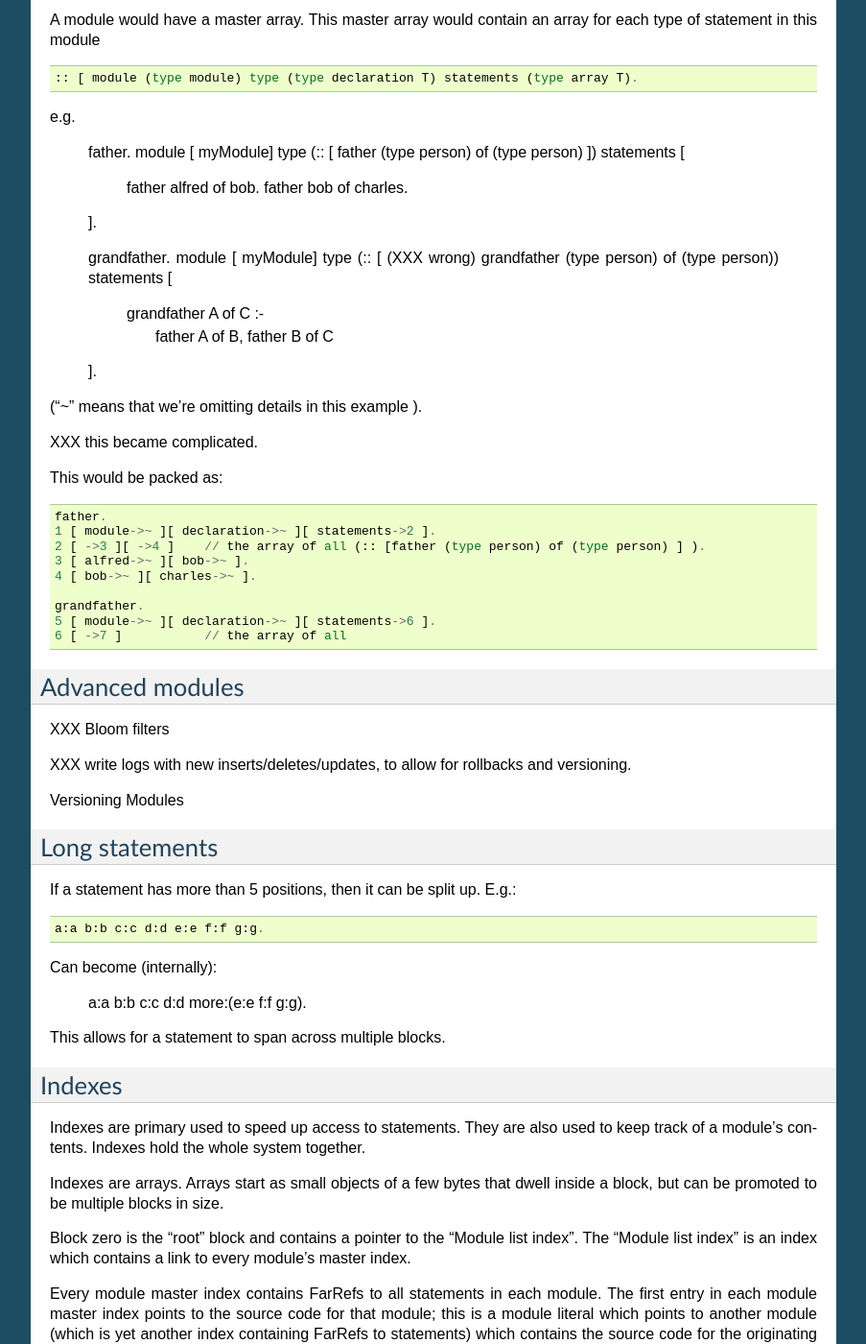
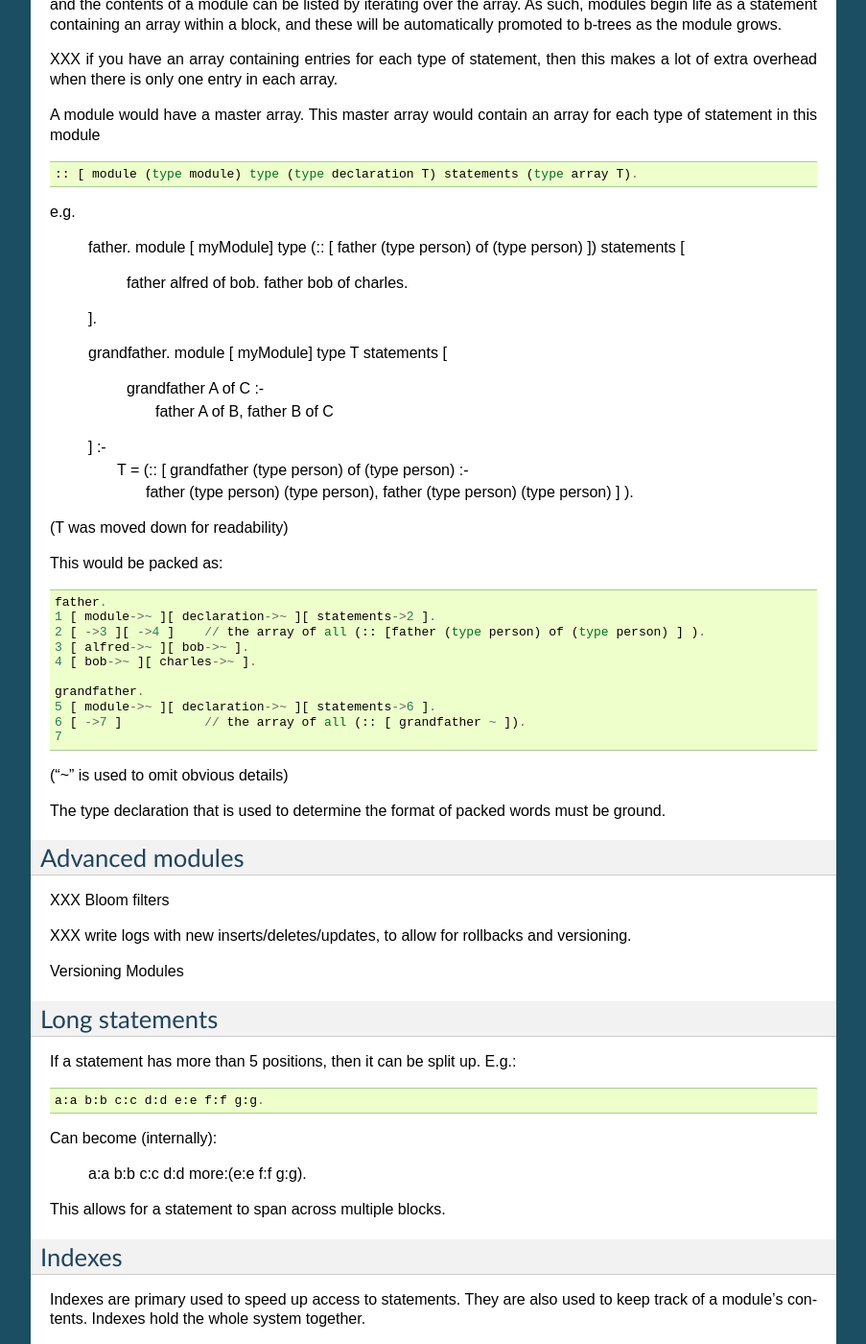
Before and after one commit to mikevdg/faish, a Sphinx documentation site: the page built from doc/notes/implementation.rst, in a window 1280 px wide and 1400 px high, scrolled down 4507 px. Shown: the whole window at 96% size, without its empty margins (198-1101 px from the left). Built offline with Sphinx 7.4.7, drawn with Linux system fonts in a browser that asks for light colours; some of the changed text lies outside the part shown.

Commit message:
Minor changes. Thinking about " :- ".

```diff
--- a/doc/notes/implementation.rst
+++ b/doc/notes/implementation.rst
@@ -97,13 +97,16 @@ Stored elements can be:
 
 * References, 8 bits pointing to something else in the block.
 * Primitive types (bool, byte, int, float etc).
-* Deciders, N bits, determining what the following bit of data is.
+* Deciders, N bits, determining what the type of the following data is.
+* Variables.
 
 These are packed into 64-bit words.
 
 All the other types the VM needs can be defined in terms of these elements. Type declarations, for example, are packed statements following the same schema. Module references are statements holding everything the VM needs to know about modules. Compiled code is a statement containing an array of bytes.
 
 A "decider" is a small number of bits that determine what the type of the rest of the data is. This occurs when there are multiple options for the type of an element. For example, an "Animal" might be a dog or a cat, so a leading bit would inform the VM that the following data is of format "dog" or format "cat". Deciders should be encoded using the fewest number of bits required, such that compiled code can have a jump table of every possible case to allow for throwing errors for invalid deciding values. Deciders are basically just enums.
+
+Variables are numbered sequentially. These can use the same bit-packing logic as deciders. Variables only need to be stored when in a block. When used, they will be allocated in memory as typed local variables in compiled code.
 
 The VM then knows, starting from a root set of elements of precoded types, what the type of everything other binary bit in the storage is by following the type system. In this way, object headers are not required, and compiled code can make assumptions about the structure of data.
 
@@ -202,15 +205,16 @@ e.g.
     ].
 
     grandfather.
-    module [	myModule] type (:: [ (XXX wrong) grandfather (type person) of (type person)) statements [
+    module [	myModule] type T statements [
         grandfather A of C :-
 	    father A of B,
 	    father B of C
-    ].
+    ] :-
+        T = (:: [ grandfather (type person) of (type person) :-
+		father (type person) (type person),
+		father (type person) (type person) ] ).
 
-("~" means that we're omitting details in this example ).
-
-XXX this became complicated.
+(T was moved down for readability)
 
 This would be packed as::
 
@@ -222,7 +226,12 @@ This would be packed as::
 
     grandfather.
     5 [ module->~ ][ declaration->~ ][ statements->6 ].
-    6 [ ->7 ]           // the array of all
+    6 [ ->7 ]           // the array of all (:: [ grandfather ~ ]).
+    7
+
+("~" is used to omit obvious details)
+
+The type declaration that is used to determine the format of packed words must be ground.
 
 
 
```
